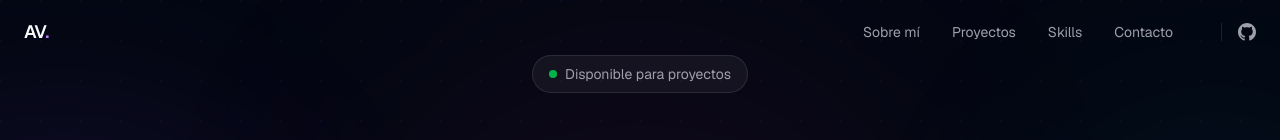
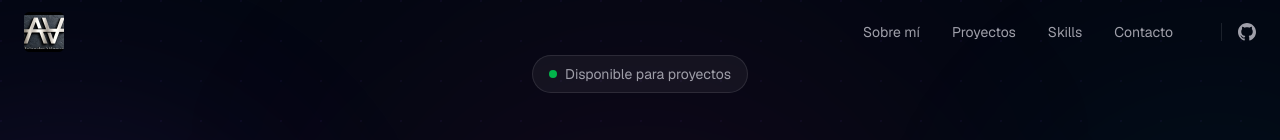
Before and after one commit to Vazquez-Alejandro/Portfolio, a Next.js app: page / in a window 1280 px wide. Shown: the top 140 px of the page. Built offline with nearby package versions, Linux system fonts and the light colour scheme.

Commit message:
feat: reemplazar el texto AV del header por el logotipo oficial

```diff
--- a/src/components/Header.tsx
+++ b/src/components/Header.tsx
@@ -1,6 +1,7 @@
 "use client";
 
 import { useState, useEffect } from "react";
+import Image from "next/image";
 import { motion, AnimatePresence } from "framer-motion";
 import { Menu, X, Mail } from "lucide-react";
 
@@ -41,9 +42,17 @@ export default function Header() {
       <div className="max-w-7xl mx-auto px-6 h-16 flex items-center justify-between">
         <a
           href="#"
-          className="text-lg font-semibold tracking-tight hover:text-purple-400 transition-colors"
+          aria-label="Inicio"
+          className="transition-opacity hover:opacity-75"
         >
-          AV<span className="text-purple-400">.</span>
+          <Image
+            src="/logos/av.png"
+            alt="AV"
+            width={160}
+            height={160}
+            priority
+            className="h-10 w-10"
+          />
         </a>
 
         <nav className="hidden md:flex items-center gap-8">
```
Also changed, not shown: public/logos/av.png (added).
